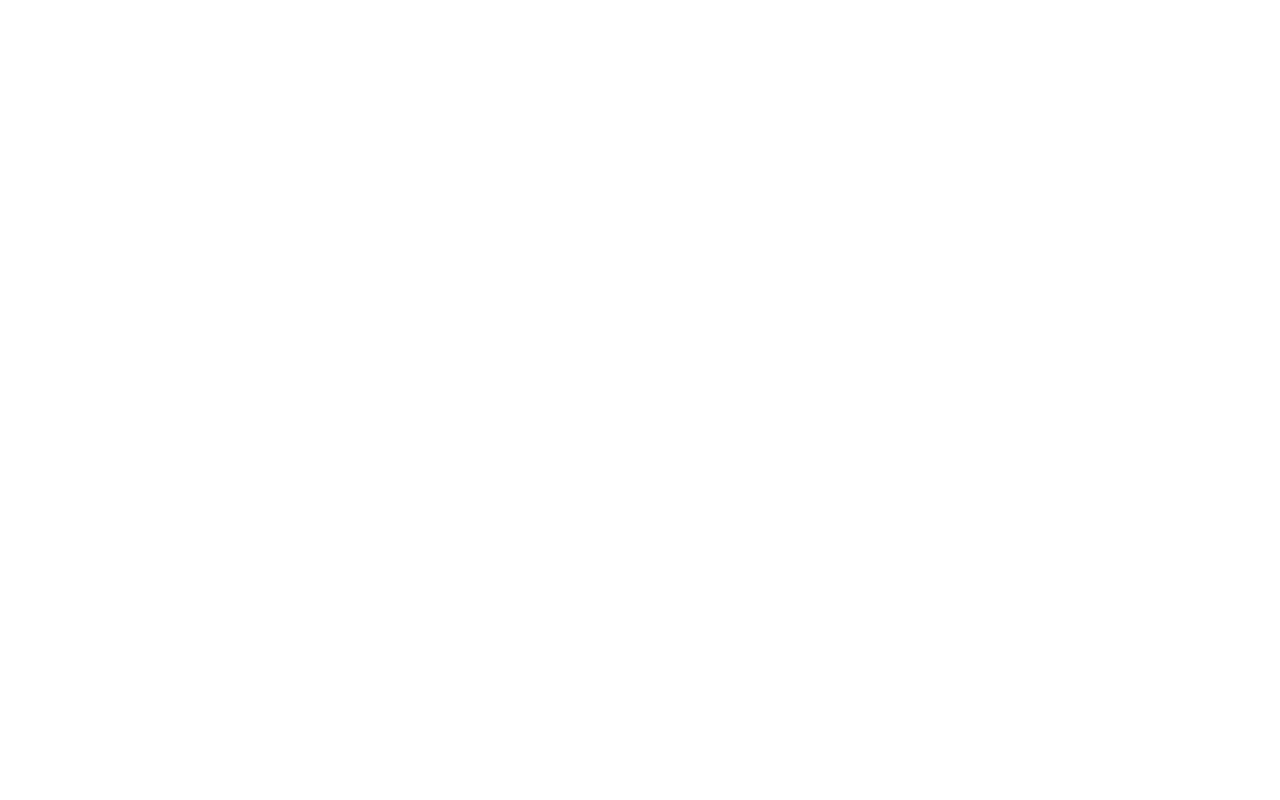
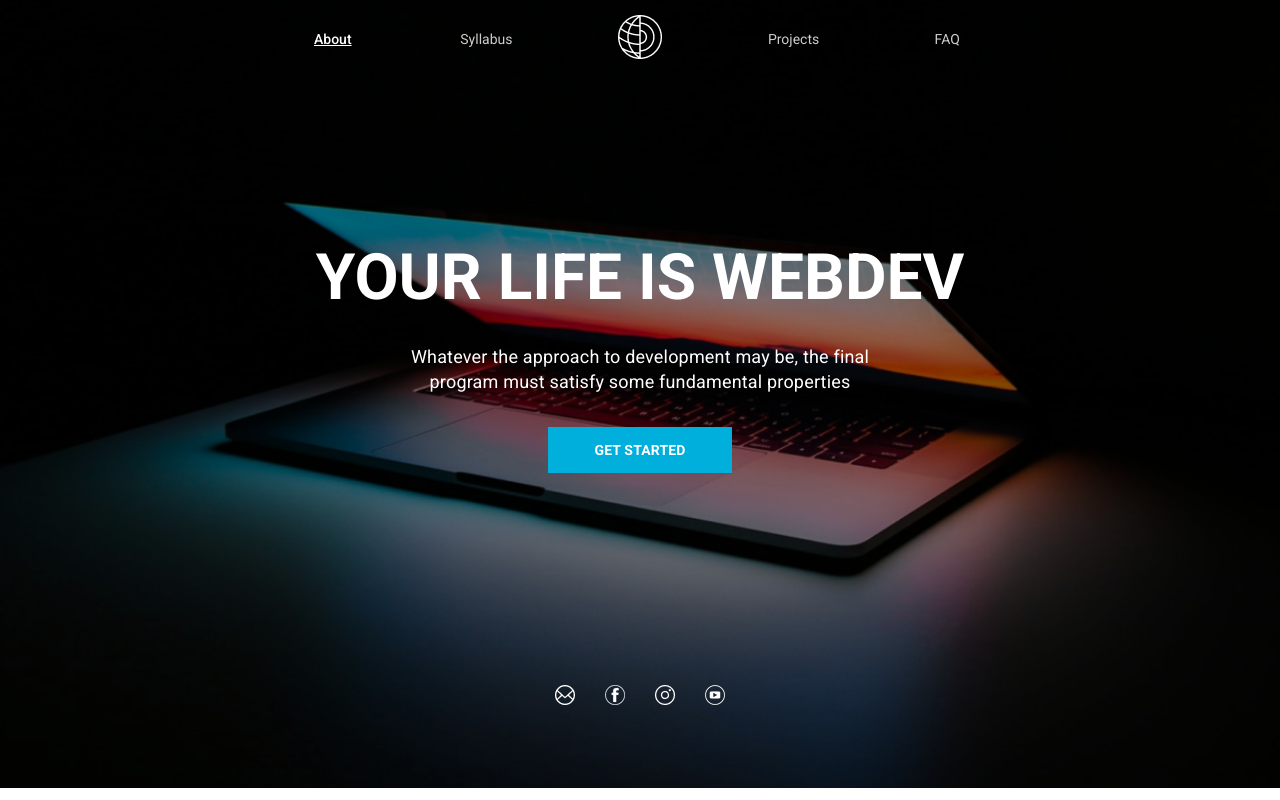
Before and after one commit to Ryabaa/WebDev-Grid, a plain HTML site: page index.html in a window 1280 px wide. Drawn offline with Linux system fonts and the light colour scheme.

Commit message:
add header-hero section layout

```diff
--- a/index.html
+++ b/index.html
@@ -4,9 +4,31 @@
     <meta charset="UTF-8">
     <meta name="viewport" content="width=device-width, initial-scale=1.0">
     <title>WebDev</title>
-    <link rel='stylesheet' href='./styles/style.css'>
+    <link rel='stylesheet' href='./style.css'>
+    <link href="https://fonts.googleapis.com/css?family=Roboto:100,100italic,300,300italic,regular,italic,500,500italic,700,700italic,900,900italic" rel="stylesheet" />
 </head>
 <body>
-
+    <section class="header-hero-section">
+        <header class="header">
+            <nav class="header-nav">
+                <a href="" class="text nav-underline">About</a>
+                <a href="" class="text nav-link">Syllabus</a>
+                <a href="" href="" class="nav-logo"><img src="./img/logo.png" class="nav-logo__img"></a>
+                <a href="" class="text nav-link">Projects</a>
+                <a href="" class="text nav-link">FAQ</a>
+            </nav>
+        </header>
+        <section class="hero">
+            <h1 class="hero-title title">your life is WebDev</h1>
+            <p class="hero-text text">Whatever the approach to development may be, the final program must satisfy some fundamental properties</p>
+            <a href="#download" class="hero-link link-blue">get started</a>
+            <div class="hero-container__links">
+                <a href="https://e.mail.ru/" class="hero-container__link"><img src="./img/mail.png" class="hero-container__img"></a>
+                <a href="https://facebook.com" class="hero-container__link"><img src="./img/facebook.png" class="hero-container__img"></a>
+                <a href="https://instagram.com" class="hero-container__link"><img src="./img/instagram.png" class="hero-container__img"></a>
+                <a href="https://youtube.com" class="hero-container__link"><img src="./img/youtube.png" class="hero-container__img"></a>
+            </div>
+        </section>
+    </section>
 </body>
 </html>
--- /dev/null
+++ b/style.scss
@@ -0,0 +1,124 @@
+body,
+h1,
+h2,
+h3,
+h4,
+h5,
+p,
+a {
+  margin: 0;
+  font-size: 100%;
+  font-weight: normal;
+  font-family: "Roboto";
+  text-decoration: none;
+}
+
+.text {
+  font-size: 14px;
+  font-weight: 400;
+  line-height: 140%;
+}
+
+.title {
+  font-weight: bold;
+  text-transform: uppercase;
+}
+
+$header-font: #ffffffcc;
+
+.header-hero-section {
+  background: url(./img/bg-image.png) center;
+  background-size: cover;
+  min-height: 788px;
+  display: grid;
+  grid-template-rows: 1fr 9fr;
+}
+
+.header {
+  display: grid;
+  grid-template-columns: 1fr 3fr 1fr;
+
+  &-nav {
+    display: grid;
+    grid-column: 2 / 3;
+    grid-template-columns: repeat(5, 1fr);
+    align-items: center;
+    justify-items: center;
+    column-gap: minmax(80px);
+
+    .nav-underline {
+      color: white;
+      font-weight: 500;
+      text-decoration: underline;
+    }
+
+    .nav-underline:hover {
+      color: $header-font;
+    }
+
+    .nav-link {
+      color: $header-font;
+    }
+
+    .nav-link:hover {
+      color: white;
+    }
+  }
+}
+
+$blue: #00afdb;
+$blue-hover: #009cc2;
+
+.link-blue {
+  background: $blue;
+  color: white;
+  text-transform: uppercase;
+  display: flex;
+  justify-content: center;
+  align-items: center;
+  width: 184px;
+  height: 46px;
+  font-size: 14px;
+  font-weight: bold;
+  letter-spacing: 0.01em;
+}
+
+.link-blue:hover {
+  background: $blue-hover;
+}
+
+.hero {
+  display: grid;
+  justify-items: center;
+  align-content: center;
+  align-items: flex-end;
+  grid-template-rows: repeat(9, 1fr);
+
+  &-title {
+    color: white;
+    font-size: 64px;
+    line-height: 75px;
+    grid-row: 3 / 4;
+    text-align: center;
+  }
+
+  &-text {
+    text-align: center;
+    color: white;
+    max-width: 500px;
+    font-size: 18px;
+    letter-spacing: 0.01em;
+    grid-row: 4 / 5;
+  }
+
+  &-link {
+    grid-row: 5 / 6;
+  }
+
+  &-container__links {
+    grid-row: 8 / 9;
+    display: grid;
+    grid-template-columns: repeat(4, 1fr);
+    column-gap: 30px;
+  }
+}
--- a/styles/style.scss
+++ /dev/null
@@ -1,16 +0,0 @@
-* {
-  scroll-behavior: smooth;
-}
-
-body,
-h1,
-h2,
-h3,
-h4,
-h5,
-p,
-a {
-  margin: 0;
-  font-size: 100%;
-  font-weight: normal;
-}
```
Also changed, not shown: style.css (added), styles/style.css (deleted), 2 other files.
